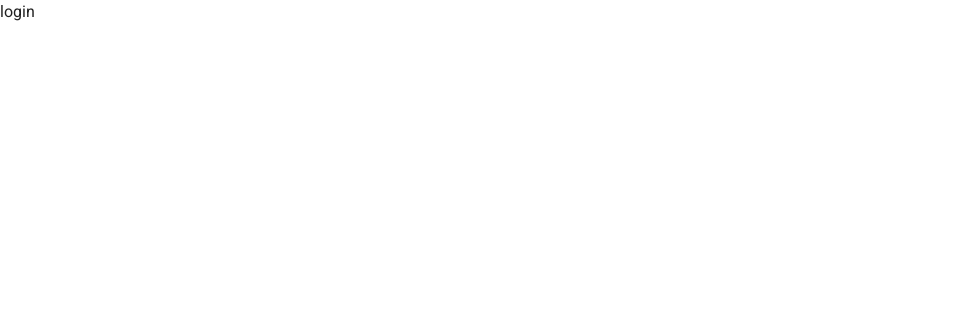
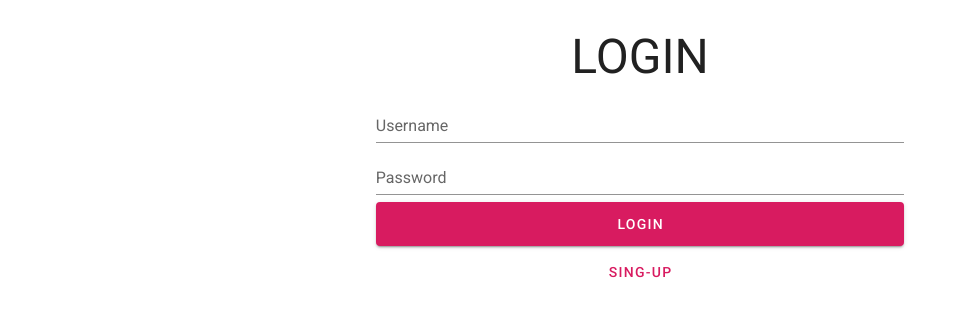
Before and after one commit to phellipeperin/edirect-todo-front, a Vue app: page / in a window 1280 px wide. Shown: the top 316 px of the page, without its empty margins (0-967 px from the left). Built offline with nearby package versions, Linux system fonts and the light colour scheme.

Commit message:
login and register structure

```diff
--- /dev/null
+++ b/src/components/login/Login.vue
@@ -0,0 +1,57 @@
+<template>
+    <div>
+        <h2 class="display-2 text-uppercase mb-4 text-center">
+            Login
+        </h2>
+
+        <v-text-field
+            v-model="username"
+            hide-details
+            label="Username"
+            @keyup.enter="login"
+        />
+
+        <v-text-field
+            v-model="password"
+            hide-details
+            type="password"
+            label="Password"
+            class="mt-2"
+            @keyup.enter="login"
+        />
+
+        <v-btn
+            block
+            large
+            color="accent"
+            class="mt-2"
+            @click="login"
+        >
+            Login
+        </v-btn>
+    </div>
+</template>
+
+<script>
+    import api from '../../util/mixins/api/api';
+
+    export default {
+        name: 'Login',
+        mixins: [api],
+        data() {
+            return {
+                username: '',
+                password: '',
+            };
+        },
+        methods: {
+            login() {
+
+            },
+        },
+    };
+</script>
+
+<style scoped>
+
+</style>
--- /dev/null
+++ b/src/components/register/Register.vue
@@ -0,0 +1,74 @@
+<template>
+    <div>
+        <h2 class="display-2 text-uppercase mb-4 text-center">
+            Sign-up
+        </h2>
+
+        <v-text-field
+            v-model="user.username"
+            hide-details
+            label="Username"
+            @keyup.enter="register"
+        />
+
+        <v-text-field
+            v-model="user.name"
+            hide-details
+            label="Name"
+            class="mt-2"
+            @keyup.enter="register"
+        />
+
+        <v-text-field
+            v-model="user.password"
+            hide-details
+            type="password"
+            label="Password"
+            class="mt-2"
+            @keyup.enter="register"
+        />
+
+        <v-btn
+            block
+            large
+            color="accent"
+            class="mt-2"
+            @click="register"
+        >
+            Sign-up
+        </v-btn>
+    </div>
+</template>
+
+<script>
+    import api from '../../util/mixins/api/api';
+
+    export default {
+        name: 'Register',
+        mixins: [api],
+        data() {
+            return {
+                user: {
+                    username: '',
+                    name: '',
+                    password: '',
+                },
+            };
+        },
+        methods: {
+            register() {
+                if (!this.user.username || !this.user.name || !this.user.password) {
+                    this.showMessage('Please fill all the fields.', 'warning');
+                } else {
+                    this.post('/users', this.user).then(({ data }) => {
+                        console.log(data);
+                    });
+                }
+            },
+        },
+    };
+</script>
+
+<style scoped>
+
+</style>
--- a/src/components/task/Task.vue
+++ b/src/components/task/Task.vue
@@ -38,7 +38,6 @@
                     }).catch(() => {
                         this.task.done = !this.task.done;
                     });
-
             },
         },
     };
--- a/src/views/LoginView.vue
+++ b/src/views/LoginView.vue
@@ -1,12 +1,46 @@
 <template>
-    <div>
-        login
-    </div>
+    <v-container>
+        <v-row justify="center">
+            <v-col
+                cols="12"
+                md="6"
+                class="pa-8"
+            >
+                <login v-if="!onRegister" />
+                <register v-if="onRegister" />
+
+                <v-btn
+                    text
+                    block
+                    color="accent"
+                    class="mt-2"
+                    @click="toggleRegister"
+                >
+                    <span v-if="!onRegister">Sing-up</span>
+                    <span v-if="onRegister">Back to login</span>
+                </v-btn>
+            </v-col>
+        </v-row>
+    </v-container>
 </template>
 
 <script>
+    import Login from '../components/login/Login.vue';
+    import Register from '../components/register/Register.vue';
+
     export default {
         name: 'LoginView',
+        components: { Login, Register },
+        data() {
+            return {
+                onRegister: false,
+            };
+        },
+        methods: {
+            toggleRegister() {
+                this.onRegister = !this.onRegister;
+            },
+        },
     };
 </script>
 
```
Also changed, not shown: 1 other file (tests, documents, lock files or other folders).
